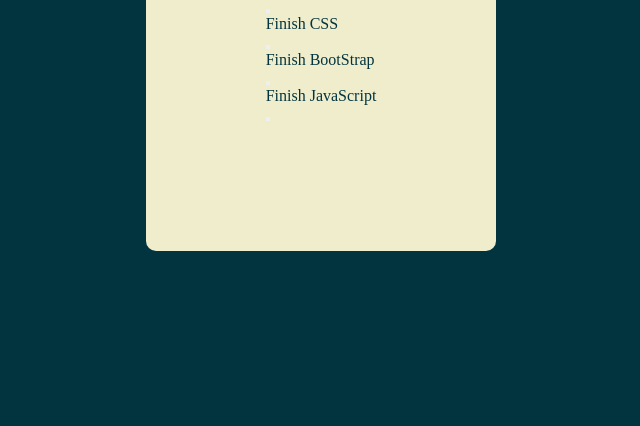
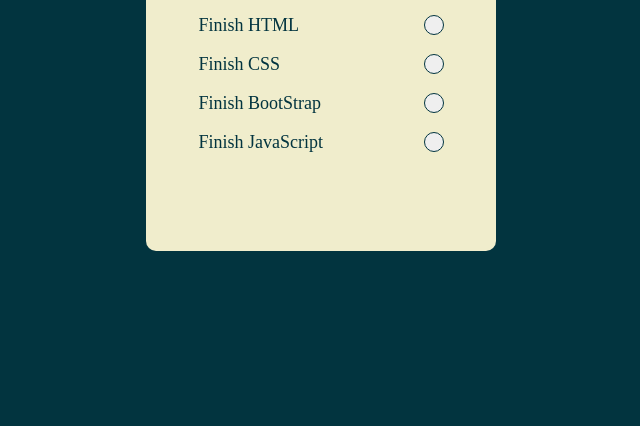
Before and after one commit to HasanKanaya/firstOne, a plain HTML site: page index.html in a window 1280 px wide. Shown: the part 374-800 px from the top of the page, without its empty margins (319-959 px from the left). Drawn offline with Linux system fonts and the light colour scheme.

Commit message:
finish the design

```diff
--- a/style.css
+++ b/style.css
@@ -26,8 +26,8 @@ body {
   align-items: center;
   flex-direction: column;
 
-  padding-top: 10%;
-  padding-bottom: 10%;
+  padding-top: 10vh;
+  padding-bottom: 10vh;
 }
 
 hr {
@@ -35,5 +35,27 @@ hr {
   width: 70%;
   border: none;
   background-color: #02343f;
-  margin-top: -100px;
+  margin-top: -30px;
 }
+
+.parent .two {
+  height: 60%;
+  display: flex;
+  flex-direction: column;
+  justify-content: space-evenly;
+  width: 70%;
+}
+
+.parent .two .content {
+  display: flex;
+  justify-content: space-between;
+  font-size: 18px;
+}
+
+.parent .two .content .btn {
+  border-radius: 100%;
+  width: 20px;
+  height: 20px;
+  border: none;
+  border: 1px solid #02343f;
+}
```
